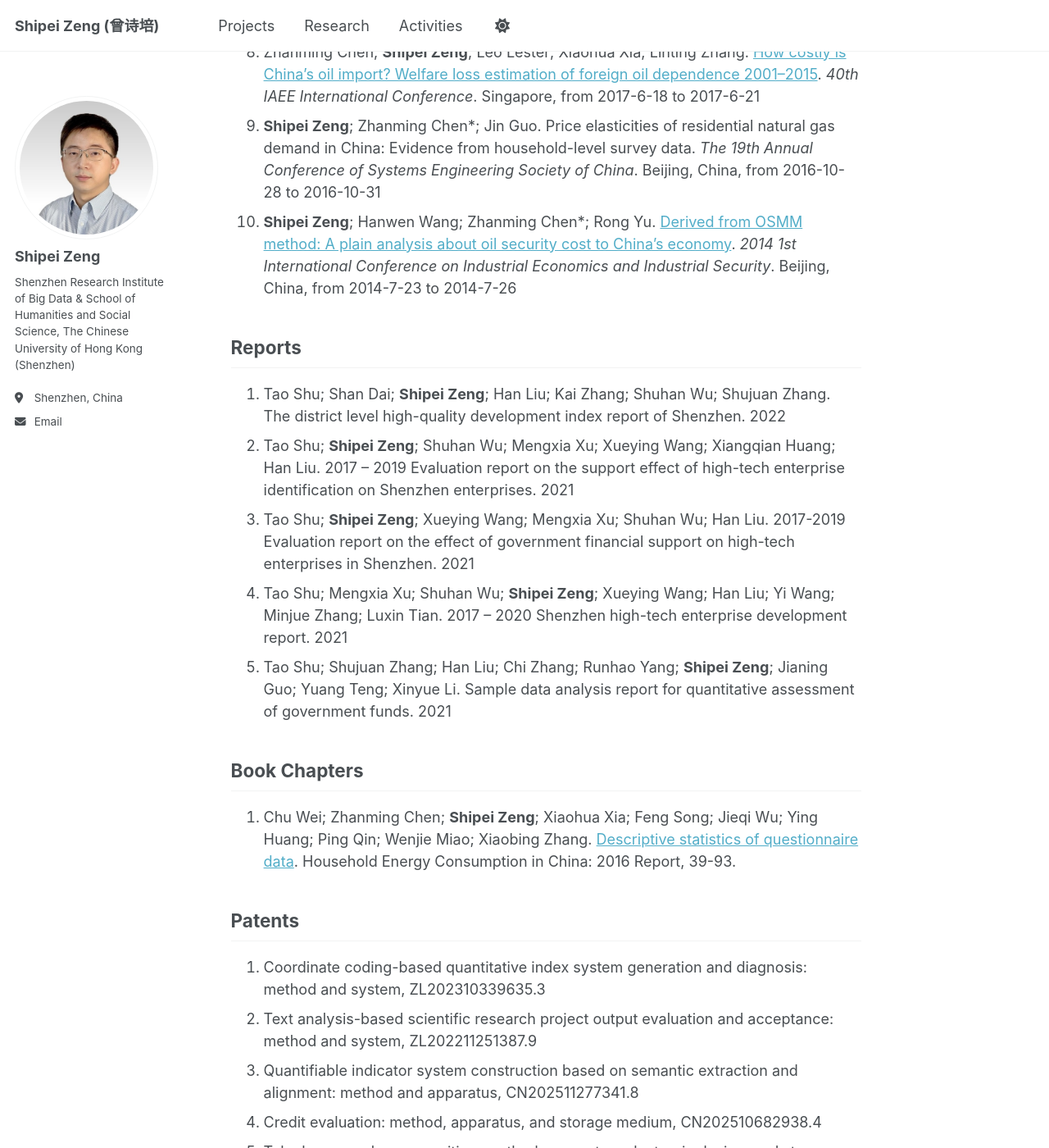
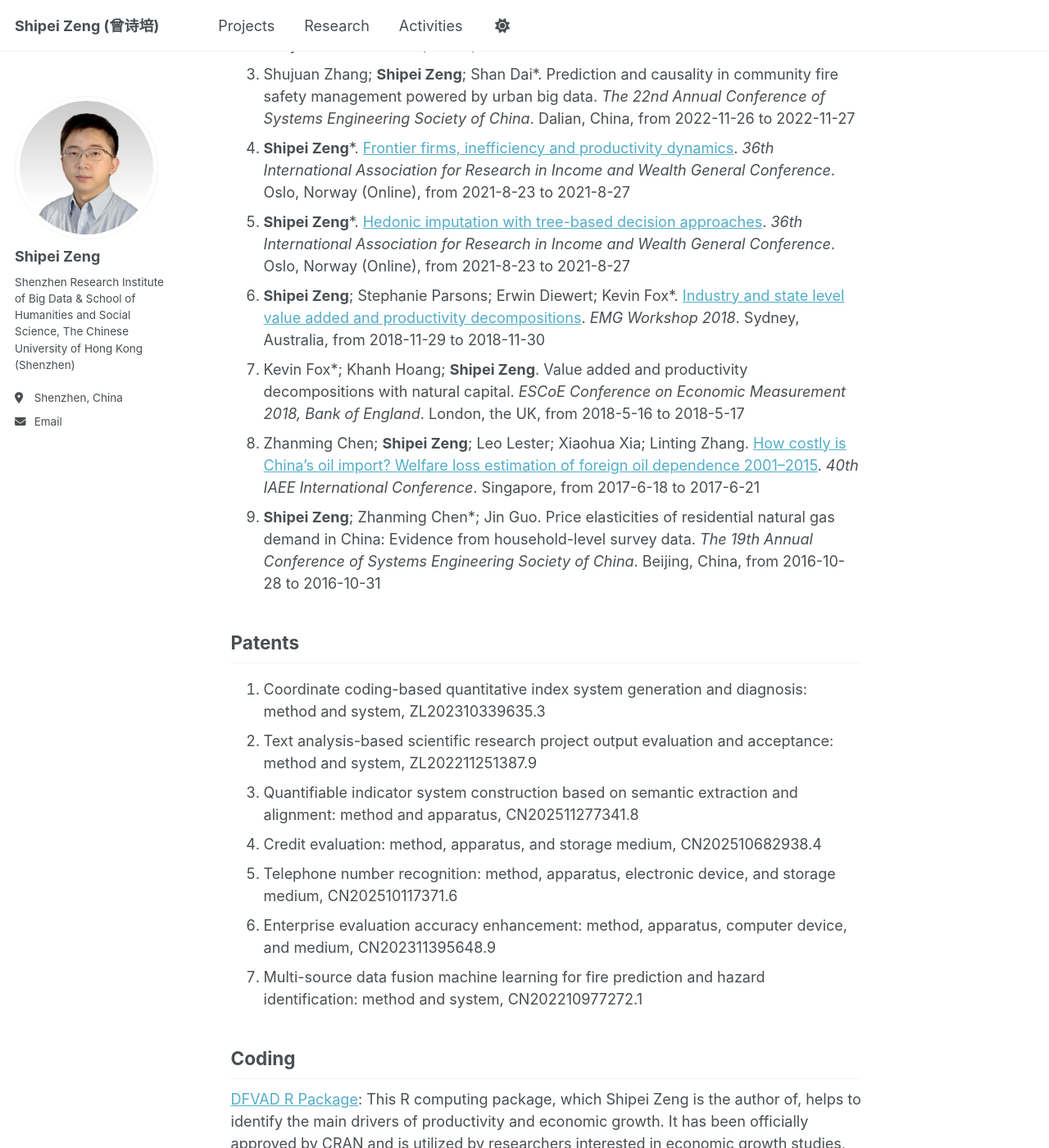
Before and after one commit to shipei-zeng/shipei-zeng.github.io, a Jekyll site: the page built from _pages/research.md, in a window 1280 px wide and 1400 px high, scrolled down 2380 px. Shown: the whole window at 82% size. Built offline with Jekyll 4.4.1, drawn with Linux system fonts in a browser that asks for light colours; a script that is not in the unit is left out; some of the changed text lies outside the part shown.

Commit message:
Update research.md

```diff
--- a/_pages/research.md
+++ b/_pages/research.md
@@ -34,19 +39,6 @@ Conferences
 1. Kevin Fox\*; Khanh Hoang; __Shipei Zeng__. Value added and productivity decompositions with natural capital. _ESCoE Conference on Economic Measurement 2018, Bank of England_. London, the UK, from 2018-5-16 to 2018-5-17
 1. Zhanming Chen; __Shipei Zeng__; Leo Lester; Xiaohua Xia; Linting Zhang. [How costly is China's oil import? Welfare loss estimation of foreign oil dependence 2001–2015](https://www.iaee.org/proceedings/article/14278). _40th IAEE International Conference_. Singapore, from 2017-6-18 to 2017-6-21
 1. __Shipei Zeng__; Zhanming Chen\*; Jin Guo. Price elasticities of residential natural gas demand in China: Evidence from household-level survey data. _The 19th Annual Conference of Systems Engineering Society of China_. Beijing, China, from 2016-10-28 to 2016-10-31
-1. __Shipei Zeng__; Hanwen Wang; Zhanming Chen\*; Rong Yu. [Derived from OSMM method: A plain analysis about oil security cost to China’s economy](https://link.springer.com/chapter/10.1007/978-3-662-44085-8_19). _2014 1st International Conference on Industrial Economics and Industrial Security_. Beijing, China, from 2014-7-23 to 2014-7-26
-
-Reports
-------
-1. Tao Shu; Shan Dai; __Shipei Zeng__; Han Liu; Kai Zhang; Shuhan Wu; Shujuan Zhang. The district level high-quality development index report of Shenzhen. 2022
-1. Tao Shu; __Shipei Zeng__; Shuhan Wu; Mengxia Xu; Xueying Wang; Xiangqian Huang; Han Liu. 2017 -- 2019 Evaluation report on the support effect of high-tech enterprise identification on Shenzhen enterprises. 2021
-1. Tao Shu; __Shipei Zeng__; Xueying Wang; Mengxia Xu; Shuhan Wu; Han Liu. 2017-2019 Evaluation report on the effect of government financial support on high-tech enterprises in Shenzhen. 2021
-1. Tao Shu; Mengxia Xu; Shuhan Wu; __Shipei Zeng__; Xueying Wang; Han Liu; Yi Wang; Minjue Zhang; Luxin Tian. 2017 -- 2020 Shenzhen high-tech enterprise development report. 2021
-1. Tao Shu; Shujuan Zhang; Han Liu; Chi Zhang; Runhao Yang; __Shipei Zeng__; Jianing Guo; Yuang Teng; Xinyue Li. Sample data analysis report for quantitative assessment of government funds. 2021
-
-Book Chapters
-------
-1. Chu Wei; Zhanming Chen; __Shipei Zeng__; Xiaohua Xia; Feng Song; Jieqi Wu; Ying Huang; Ping Qin; Wenjie Miao; Xiaobing Zhang. [Descriptive statistics of questionnaire data](https://link.springer.com/content/pdf/10.1007/978-981-13-7523-1_2.pdf). Household Energy Consumption in China: 2016 Report, 39-93.
 
 Patents
 ------
```
Also changed, not shown: other parts of _pages/research.md (+9 -4 lines).
